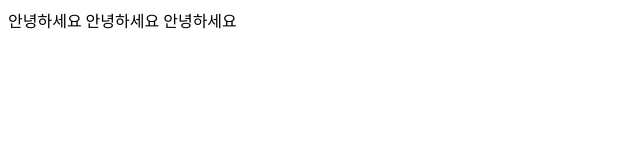
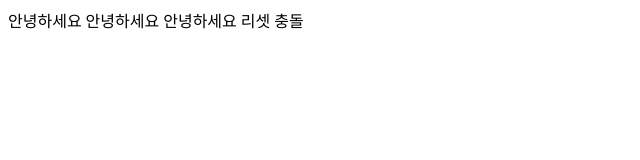
Before and after one commit to kyu1203/github_test, a plain HTML site: page test1.html in a window 1280 px wide. Shown: the full height of the page, 0-640 px from the left. Drawn offline with Linux system fonts and the light colour scheme.

Commit message:
Merge remote-tracking branch 'origin/main'
# Conflicts:
#	test1.html

```diff
--- a/test1.html
+++ b/test1.html
@@ -13,4 +13,5 @@
 안녕하세요
 안녕하세요
 
+리셋 충돌
 </body>
```
